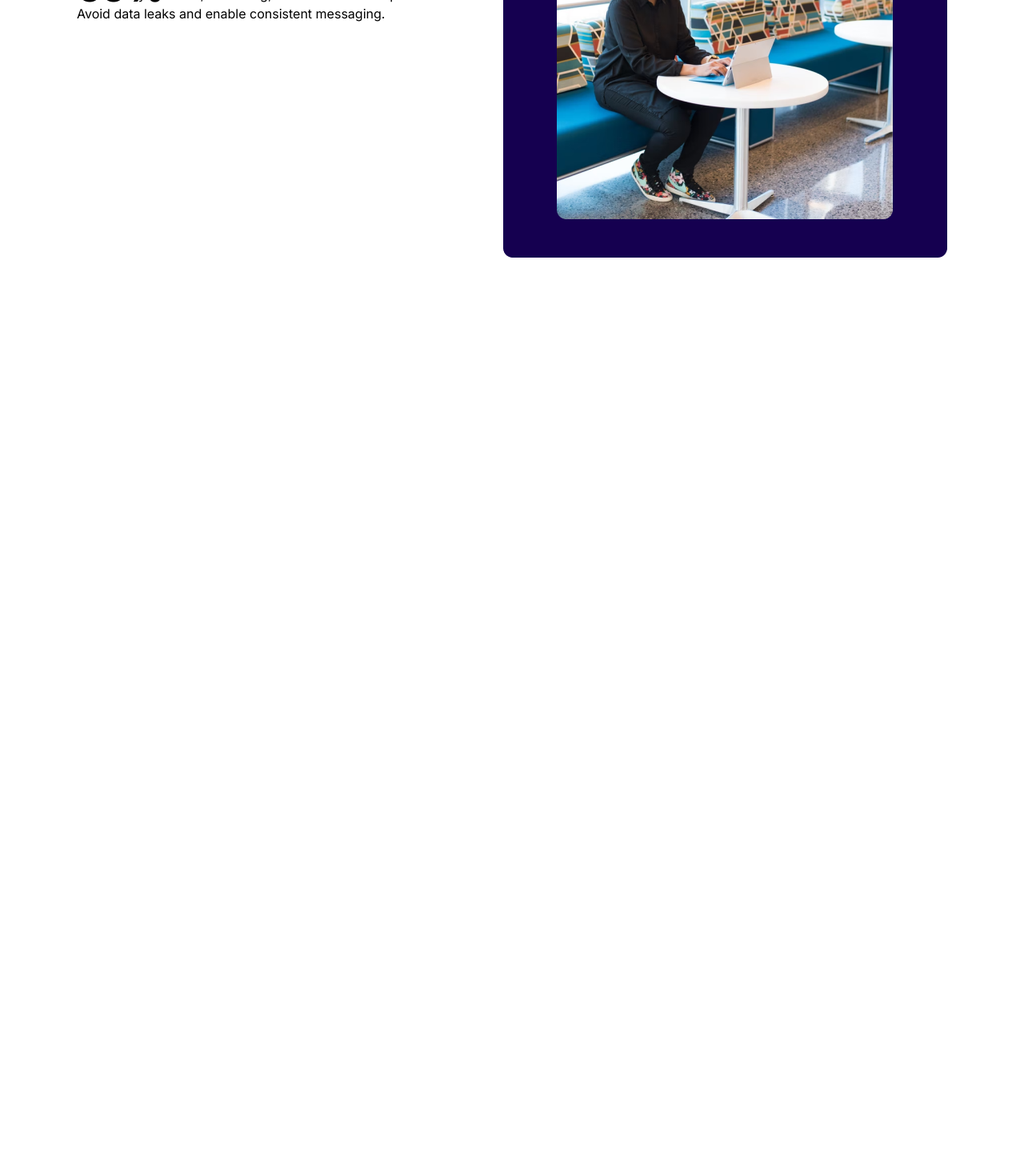
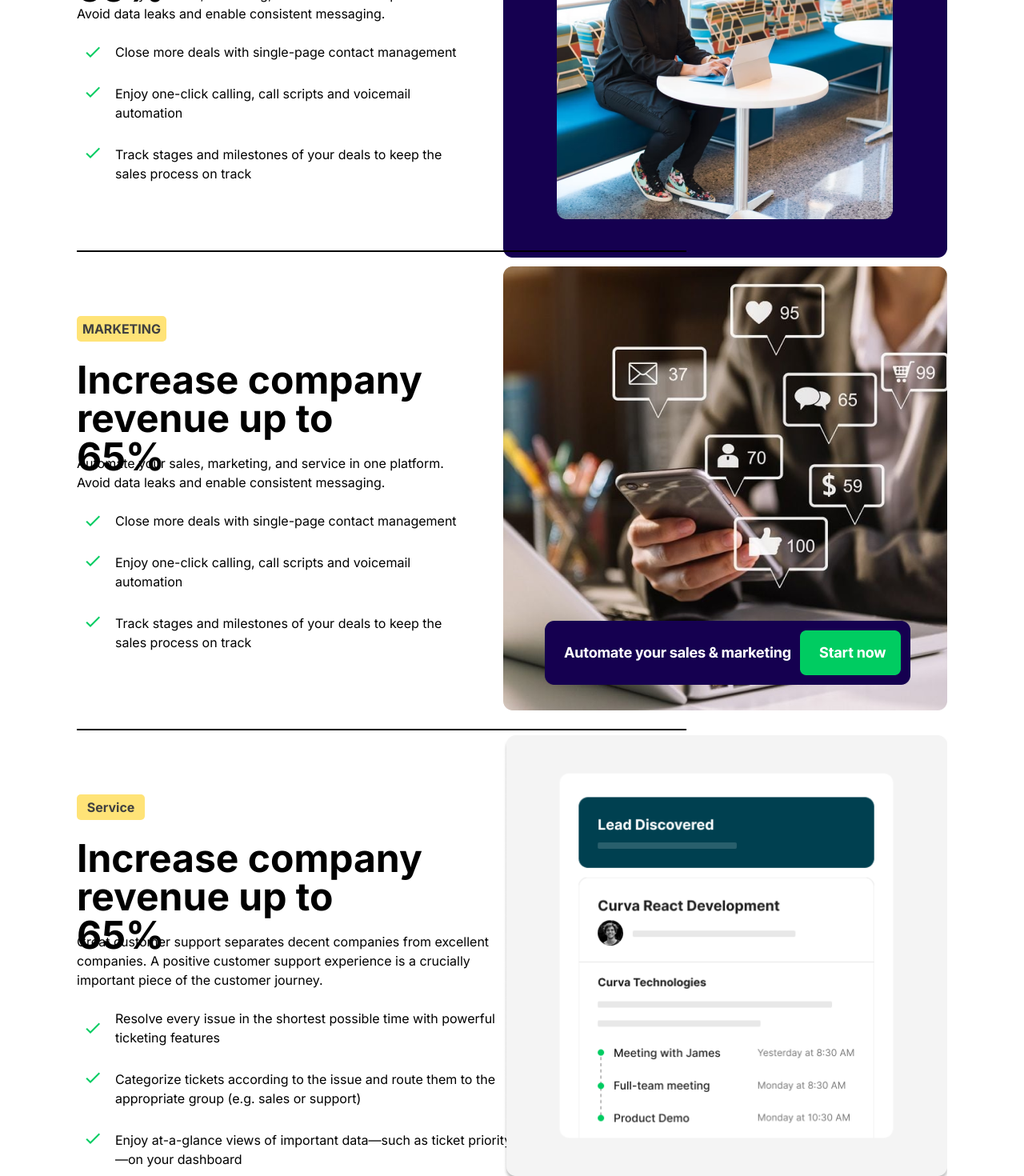
Before and after one commit to StanislavKamenov/zing7newtask, a Next.js app: page / in a window 1280 px wide. Shown: the part 2019-3489 px from the top of the page at 80% size. Before the commit the page ends 2341 px from the top, so only its background shows below. Built offline with nearby package versions, Linux system fonts and the light colour scheme.

Commit message:
Finishing Info section

```diff
--- a/src/app/components/info/info.tsx
+++ b/src/app/components/info/info.tsx
@@ -1,10 +1,12 @@
-import Image from "next/image"
-import infoImg1 from "../../../../public/infosection/infoimg1.png"
-import success from "../../../../public/infosection/success_icon.png"
+import Image from "next/image";
+import infoImg1 from "../../../../public/infosection/infoimg1.png";
+import success from "../../../../public/infosection/success_icon.png";
+import infoImg2 from "../../../../public/infosection/infoimg2.png";
+import infoImg3 from "../../../../public/infosection/infoimg3.png";
 
 export default function Info() {
     return(
-        <div className="flex relative w-full max-w-[1140px] max-h-[604px] mt-[5vw] items-start">
+        <div className="flex relative w-full max-w-[1140px] max-h-[604px] mt-[5vw] items-start flex-wrap">
             <div className="flex flex-col">
                 <div className="ml mr-auto h-0.5 w-[59.5vw] bg-black"></div>
                 <div className="flex justify-center items-center rounded-[5px] w-[65px] h-[32px] mt-20 bg-custom-yellow font-bold text-custom-grey">SALES</div>
@@ -13,13 +15,77 @@ export default function Info() {
                 </div>
                 <div className=" w-[487px]">
                     <p>Automate your sales, marketing, and service in one platform. Avoid data leaks and enable consistent messaging. </p>
-                    <div>
+                    <div className="flex items-center ml-2 space-x-4 mt-6">
+                        <Image src={success} alt="Success Icon" width={24} height={24} />
+                        <span className="ml-2">Close more deals with single-page contact management</span>
+                    </div>
+                    <div className="flex items-center ml-2 space-x-4 space-y-7">
+                        <Image src={success} alt="Success Icon" width={24} height={24} />
+                        <span className="ml-2">Enjoy one-click calling, call scripts and voicemail automation</span>
+                    </div>
+                    <div className="flex items-center ml-2 space-x-4 space-y-7">
+                        <Image src={success} alt="Success Icon" width={24} height={24} />
+                        <span className="ml-2">Track stages and milestones of your deals to keep the sales process on track</span>
                     </div>
                 </div>
             </div>
             <div className="absolute right-0 top-10">
                 <Image src={infoImg1} alt="" width={555} height={555} />
             </div>
+            <div className="flex relative w-full max-w-[1140px] max-h-[604px] mt-[5vw] items-start flex-wrap">
+            <div className="flex flex-col">
+                <div className="ml mr-auto h-0.5 w-[59.5vw] mt-5 bg-black"></div>
+                <div className="flex justify-center items-center rounded-[5px] w-[112px] h-[32px] mt-20 bg-custom-yellow font-bold text-custom-grey">MARKETING</div>
+                <div className="mt-6 text-5xl font-bold w-[440px] h-[116px]">
+                    <h2>Increase company revenue up to 65%</h2>
+                </div>
+                <div className=" w-[487px]">
+                    <p>Automate your sales, marketing, and service in one platform. Avoid data leaks and enable consistent messaging. </p>
+                    <div className="flex items-center ml-2 space-x-4 mt-6">
+                        <Image src={success} alt="Success Icon" width={24} height={24} />
+                        <span className="ml-2">Close more deals with single-page contact management</span>
+                    </div>
+                    <div className="flex items-center ml-2 space-x-4 space-y-7">
+                        <Image src={success} alt="Success Icon" width={24} height={24} />
+                        <span className="ml-2">Enjoy one-click calling, call scripts and voicemail automation</span>
+                    </div>
+                    <div className="flex items-center ml-2 space-x-4 space-y-7">
+                        <Image src={success} alt="Success Icon" width={24} height={24} />
+                        <span className="ml-2">Track stages and milestones of your deals to keep the sales process on track</span>
+                    </div>
+                </div>
+            </div>
+            <div className="absolute right-0 top-10">
+                <Image src={infoImg2} alt="" width={555} height={555} />
+            </div>
         </div>
+        <div className="flex relative w-full max-w-[1140px] max-h-[604px] mt-[5vw] items-start flex-wrap">
+            <div className="flex flex-col">
+                <div className="ml mr-auto h-0.5 w-[59.5vw] mt-8 bg-black"></div>
+                <div className="flex justify-center items-center rounded-[5px] w-[85px] h-[32px] mt-20 bg-custom-yellow font-bold text-custom-grey">Service</div>
+                <div className="mt-6 text-5xl font-bold w-[440px] h-[116px]">
+                    <h2>Increase company revenue up to 65%</h2>
+                </div>
+                <div className=" w-[550px]">
+                    <p>Great customer support separates decent companies from excellent companies. A positive customer support experience is a crucially important piece of the customer journey. </p>
+                    <div className="flex items-center ml-2 space-x-4 mt-6">
+                        <Image src={success} alt="Success Icon" width={24} height={24} />
+                        <span className="ml-2">Resolve every issue in the shortest possible time with powerful ticketing features</span>
+                    </div>
+                    <div className="flex items-center ml-2 space-x-4 space-y-7">
+                        <Image src={success} alt="Success Icon" width={24} height={24} />
+                        <span className="ml-2">Categorize tickets according to the issue and route them to the appropriate group (e.g. sales or support)</span>
+                    </div>
+                    <div className="flex items-center ml-2 space-x-4 space-y-7">
+                        <Image src={success} alt="Success Icon" width={24} height={24} />
+                        <span className="ml-2">Enjoy at-a-glance views of important data—such as ticket priority—on your dashboard</span>
+                    </div>
+                </div>
+            </div>
+            <div className="absolute right-0 top-10">
+                <Image src={infoImg3} alt="" width={555} height={555} />
+            </div>
+        </div>
+    </div>
     )
 }
```
Also changed, not shown: public/infosection/infoimg2.png (added), public/infosection/infoimg3.png (added).
